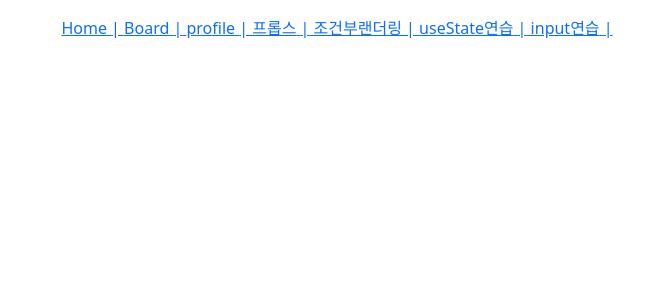
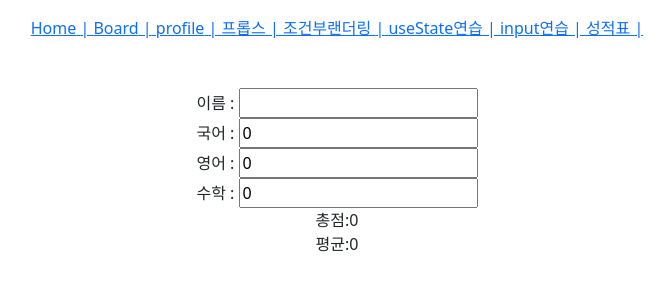
Before and after one commit to n3316202/react-vite-hjs-example2, a React (Vite) app: page /grade in a window 1280 px wide. Shown: the top 300 px of the page, without its empty margins (303-974 px from the left). Built offline with nearby package versions, Linux system fonts and the light colour scheme.

Commit message:
성적표 1차 완성

```diff
--- /dev/null
+++ b/src/components/InputGrade.jsx
@@ -0,0 +1,38 @@
+import React, { useState } from 'react';
+
+const InputGrade = () => {
+  const [kor, setKor] = useState(0);
+  const [eng, setEng] = useState(0);
+  const [math, setMath] = useState(0);
+  const [name, setName] = useState('');
+
+  const onNameChange = (event) => {
+    setName(event.target.value);
+  };
+
+  const onKorChange = (event) => {
+    setKor(event.target.value);
+  };
+  const onEngChange = (event) => {
+    setEng(event.target.value);
+  };
+  const onMathChange = (event) => {
+    setMath(event.target.value);
+  };
+
+  //prettier-ignore
+  return (
+    <div>
+      이름 : <input name="name" onChange={onNameChange} value={name} /><br></br>
+      국어 : <input name="kor" onChange={onKorChange} value={kor} /><br></br>
+      영어 : <input name="eng" onChange={onEngChange} value={eng} /><br></br>
+      수학 : <input name="math" onChange={onMathChange} value={math} /><br></br>
+      <div>
+        <div>총점:{Number(kor) + Number(eng) + Number(math)}</div>
+        <div>평균:{(Number(kor) + Number(eng) + Number(math)) / 3.0}</div>
+      </div>
+    </div>
+  );
+};
+
+export default InputGrade;
--- /dev/null
+++ b/src/pages/GradePage.jsx
@@ -0,0 +1,13 @@
+import React from 'react';
+import InputGrade from '../components/InputGrade';
+
+const GradePage = () => {
+  //prettier-ignore
+  return (
+    <div className="text-center mt-5">
+      <InputGrade />
+    </div>
+  );
+};
+
+export default GradePage;
--- a/src/route/Routes.jsx
+++ b/src/route/Routes.jsx
@@ -6,6 +6,7 @@ import PropsPage from '../pages/PropsPage';
 import ThreePage from '../pages/ThreePage';
 import CounterPage from '../pages/CounterPage';
 import InputPage from '../pages/InputPage';
+import GradePage from '../pages/GradePage';
 
 //React Routes, Route 사용시 배열로 관리하기
 const routes = [
@@ -44,6 +45,11 @@ const routes = [
     element: <InputPage />,
     title: 'input연습',
   },
+  {
+    path: '/grade',
+    element: <GradePage />,
+    title: '성적표',
+  },
 ];
 
 export default routes;
```
